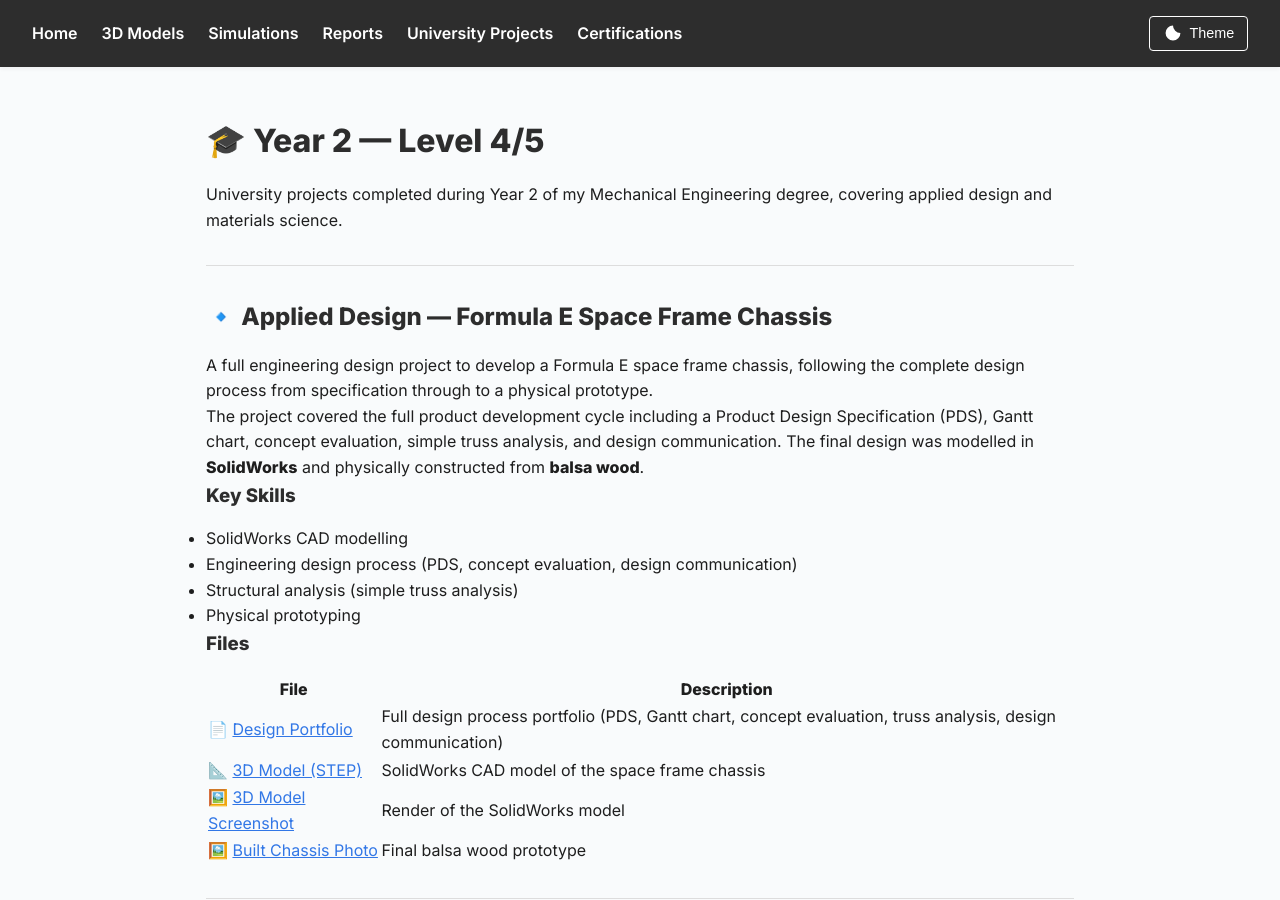
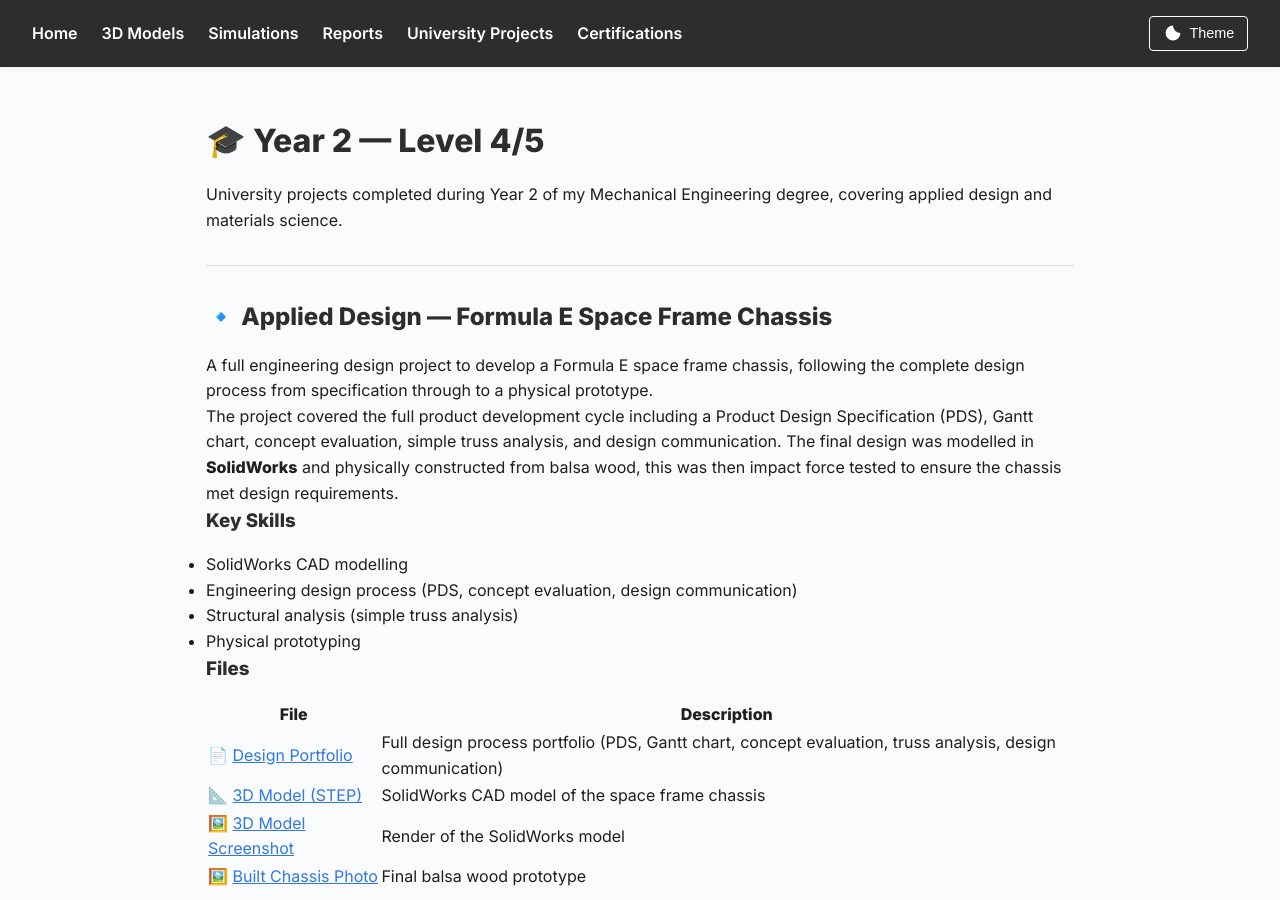
Before and after one commit to tob-mas/engineeringportfolio, a Jekyll site: the page built from university_projects/year_2/index.md, in a window 1280 px wide and 900 px high. Built offline with Jekyll 4.4.1, drawn with Linux system fonts in a browser that asks for light colours.

Commit message:
Enhance project description with testing information
Added impact force testing details to the project description.

```diff
--- a/university_projects/year_2/index.md
+++ b/university_projects/year_2/index.md
@@ -13,7 +13,7 @@ University projects completed during Year 2 of my Mechanical Engineering degree,
 
 A full engineering design project to develop a Formula E space frame chassis, following the complete design process from specification through to a physical prototype.
 
-The project covered the full product development cycle including a Product Design Specification (PDS), Gantt chart, concept evaluation, simple truss analysis, and design communication. The final design was modelled in **SolidWorks** and physically constructed from **balsa wood**.
+The project covered the full product development cycle including a Product Design Specification (PDS), Gantt chart, concept evaluation, simple truss analysis, and design communication. The final design was modelled in **SolidWorks** and physically constructed from balsa wood, this was then impact force tested to ensure the chassis met design requirements.
 
 ### Key Skills
 - SolidWorks CAD modelling
```
